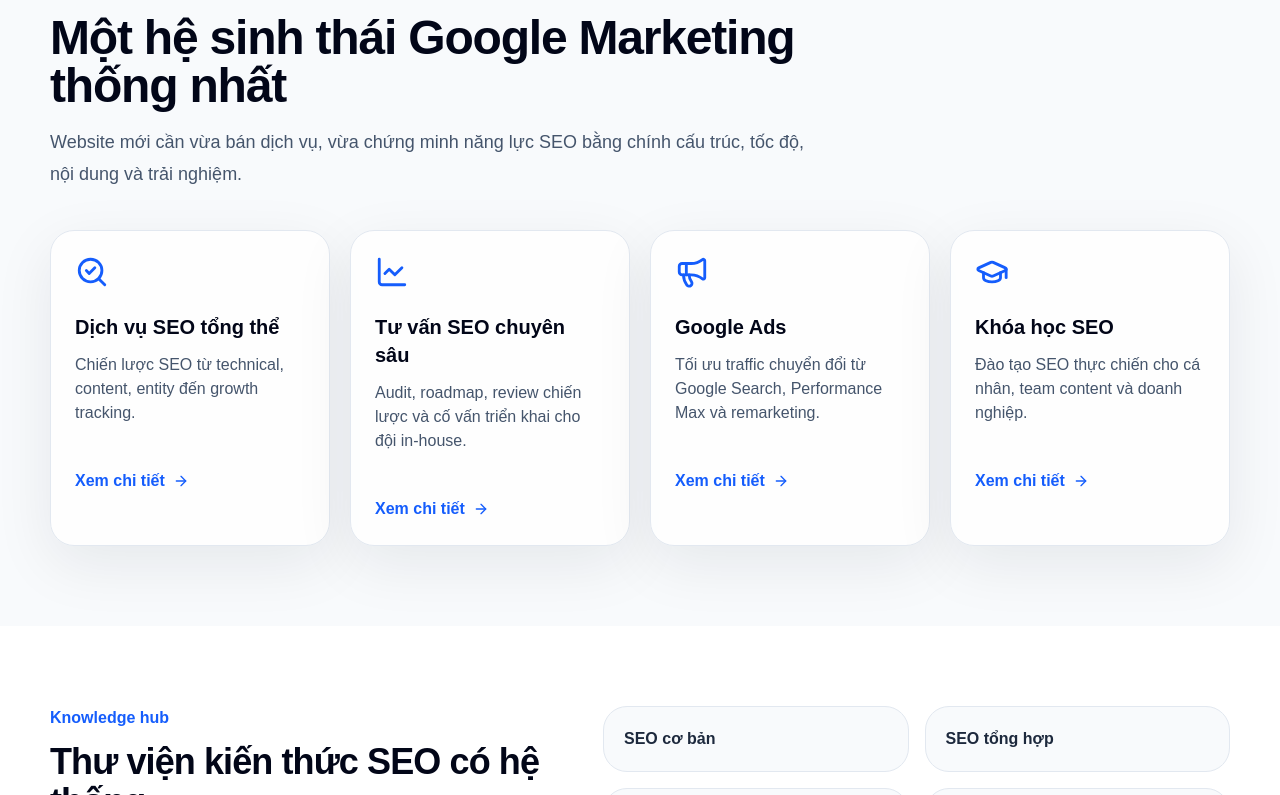
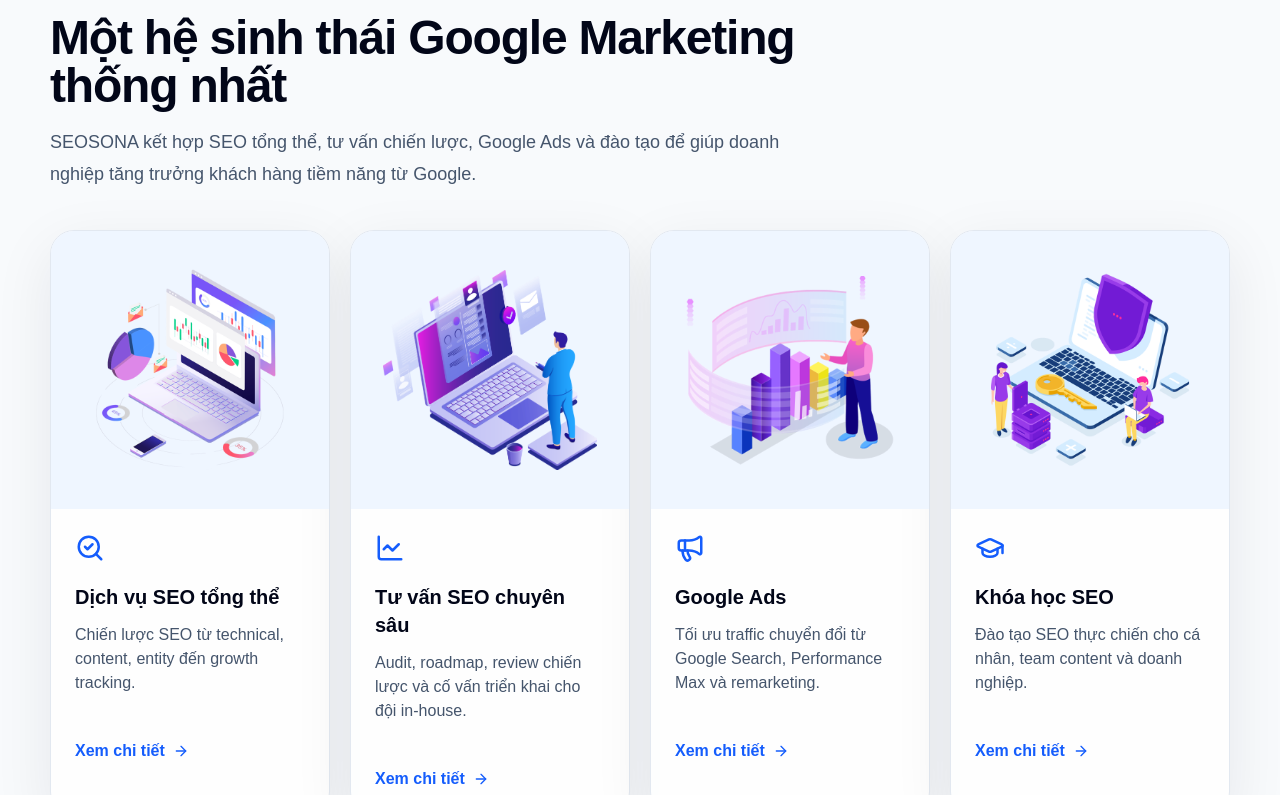
Before and after one commit to LongLeo287/SEOSONA, a Next.js app: page / in a window 1280 px wide. Shown: the part 1605-2400 px from the top of the page. Built offline with nearby package versions, Linux system fonts and the light colour scheme.

Commit message:
feat: attach legacy images to service cards

```diff
--- a/components/sections/Services.tsx
+++ b/components/sections/Services.tsx
@@ -1,11 +1,12 @@
+import Image from "next/image";
 import Link from "next/link";
-import { ArrowRight, GraduationCap, LineChart, Megaphone, SearchCheck } from "lucide-react";
+import { ArrowRight, GraduationCap, LineChart, Megaphone, SearchCheck, type LucideIcon } from "lucide-react";
 
-const services = [
-  { title: "Dịch vụ SEO tổng thể", href: "/dich-vu-seo/", desc: "Chiến lược SEO từ technical, content, entity đến growth tracking.", icon: SearchCheck },
-  { title: "Tư vấn SEO chuyên sâu", href: "/tu-van-seo-chuyen-sau/", desc: "Audit, roadmap, review chiến lược và cố vấn triển khai cho đội in-house.", icon: LineChart },
-  { title: "Google Ads", href: "/google-ads/", desc: "Tối ưu traffic chuyển đổi từ Google Search, Performance Max và remarketing.", icon: Megaphone },
-  { title: "Khóa học SEO", href: "/khoa-hoc-seo/", desc: "Đào tạo SEO thực chiến cho cá nhân, team content và doanh nghiệp.", icon: GraduationCap }
+const services: Array<{ title: string; href: string; desc: string; icon: LucideIcon; image: string }> = [
+  { title: "Dịch vụ SEO tổng thể", href: "/dich-vu-seo/", desc: "Chiến lược SEO từ technical, content, entity đến growth tracking.", icon: SearchCheck, image: "/images/legacy/services/seo-service.png" },
+  { title: "Tư vấn SEO chuyên sâu", href: "/tu-van-seo-chuyen-sau/", desc: "Audit, roadmap, review chiến lược và cố vấn triển khai cho đội in-house.", icon: LineChart, image: "/images/legacy/about/about-img.png" },
+  { title: "Google Ads", href: "/google-ads/", desc: "Tối ưu traffic chuyển đổi từ Google Search, Performance Max và remarketing.", icon: Megaphone, image: "/images/legacy/services/google-ads.png" },
+  { title: "Khóa học SEO", href: "/khoa-hoc-seo/", desc: "Đào tạo SEO thực chiến cho cá nhân, team content và doanh nghiệp.", icon: GraduationCap, image: "/images/legacy/services/seo-course.png" }
 ];
 
 export function Services() {
@@ -15,17 +16,25 @@
         <div className="mb-10 max-w-3xl">
           <span className="font-bold text-blue-600">Dịch vụ trọng tâm</span>
           <h2 className="mt-3 text-4xl font-black tracking-tight text-slate-950 md:text-5xl">Một hệ sinh thái Google Marketing thống nhất</h2>
-          <p className="mt-4 text-lg leading-8 text-slate-600">Website mới cần vừa bán dịch vụ, vừa chứng minh năng lực SEO bằng chính cấu trúc, tốc độ, nội dung và trải nghiệm.</p>
+          <p className="mt-4 text-lg leading-8 text-slate-600">SEOSONA kết hợp SEO tổng thể, tư vấn chiến lược, Google Ads và đào tạo để giúp doanh nghiệp tăng trưởng khách hàng tiềm năng từ Google.</p>
         </div>
         <div className="grid gap-5 md:grid-cols-2 lg:grid-cols-4">
-          {services.map((service) => (
-            <Link key={service.href} href={service.href} className="card group p-6 transition hover:-translate-y-1 hover:border-blue-200">
-              <service.icon className="mb-6 text-blue-600" size={34} />
-              <h3 className="text-xl font-black text-slate-950">{service.title}</h3>
-              <p className="mt-3 min-h-24 text-slate-600">{service.desc}</p>
-              <span className="mt-5 inline-flex items-center gap-2 font-bold text-blue-600">Xem chi tiết <ArrowRight size={16} /></span>
-            </Link>
-          ))}
+          {services.map((service) => {
+            const Icon = service.icon;
+            return (
+              <Link key={service.href} href={service.href} className="card group overflow-hidden transition hover:-translate-y-1 hover:border-blue-200">
+                <div className="relative aspect-square bg-blue-50">
+                  <Image src={service.image} alt={service.title} fill className="object-contain p-8 transition group-hover:scale-105" sizes="(min-width: 1024px) 25vw, 50vw" />
+                </div>
+                <div className="p-6">
+                  <Icon className="mb-5 text-blue-600" size={30} />
+                  <h3 className="text-xl font-black text-slate-950">{service.title}</h3>
+                  <p className="mt-3 min-h-24 text-slate-600">{service.desc}</p>
+                  <span className="mt-5 inline-flex items-center gap-2 font-bold text-blue-600">Xem chi tiết <ArrowRight size={16} /></span>
+                </div>
+              </Link>
+            );
+          })}
         </div>
       </div>
     </section>
```
